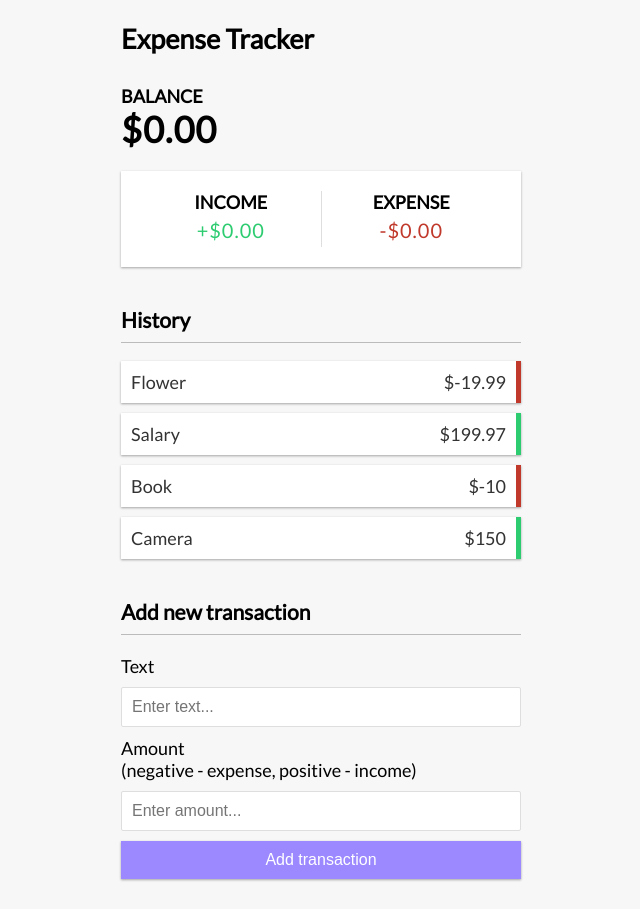
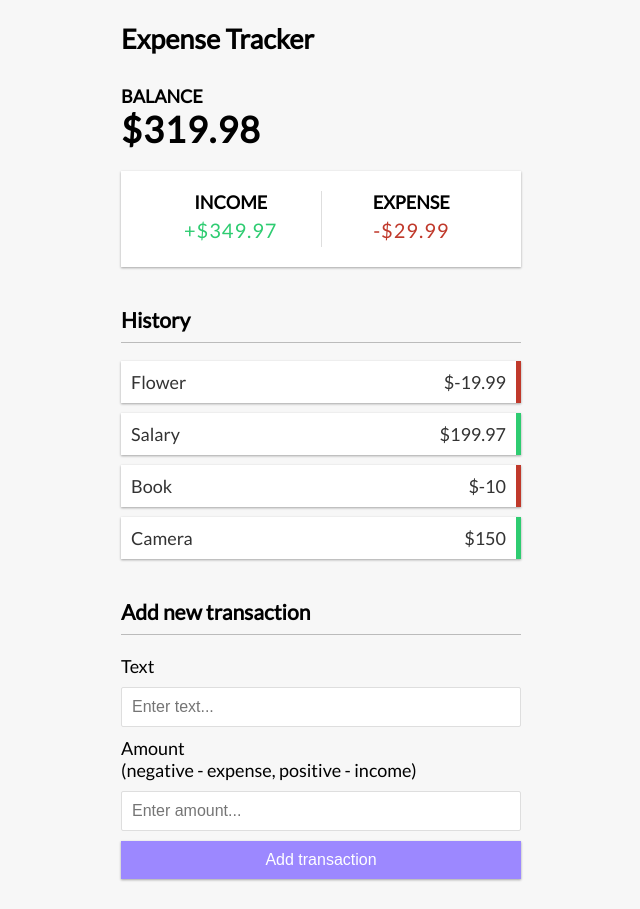
Before and after one commit to Moazam05/vue-js-expense-tracker, a Vue app: page / in a window 1280 px wide. Shown: the whole page, without its empty margins (319-959 px from the left). Built offline with nearby package versions, Linux system fonts and the light colour scheme.

Commit message:
balance and expense show

```diff
--- a/src/App.vue
+++ b/src/App.vue
@@ -1,8 +1,8 @@
 <template>
   <Header />
   <div class="container">
-    <Balance />
-    <IncomeExpenses />
+    <Balance :total="total" />
+    <IncomeExpenses :income="income" :expenses="expenses" />
     <TransactionList :transactions="transactions" />
     <AddTransaction />
   </div>
@@ -15,7 +15,7 @@ import IncomeExpenses from "./components/IncomeExpenses.vue";
 import TransactionList from "./components/TransactionList.vue";
 import AddTransaction from "./components/AddTransaction.vue";
 
-import { ref } from "vue";
+import { ref, computed } from "vue";
 
 const transactions = ref([
   { id: 1, text: "Flower", amount: -19.99 },
@@ -23,4 +23,34 @@ const transactions = ref([
   { id: 3, text: "Book", amount: -10 },
   { id: 4, text: "Camera", amount: 150 },
 ]);
+
+// Get total
+const total = computed(() => {
+  return transactions.value
+    .reduce((acc, item) => {
+      return acc + item.amount;
+    }, 0)
+    .toFixed(2);
+});
+
+// Get income
+const income = computed(() => {
+  return transactions.value
+    .filter((item) => item.amount > 0)
+    .reduce((acc, item) => {
+      return acc + item.amount;
+    }, 0)
+    .toFixed(2);
+});
+
+// Get expenses
+const expenses = computed(() => {
+  return (
+    transactions.value
+      .filter((item) => item.amount < 0)
+      .reduce((acc, item) => {
+        return acc + item.amount;
+      }, 0) * -1
+  ).toFixed(2);
+});
 </script>
--- a/src/components/Balance.vue
+++ b/src/components/Balance.vue
@@ -1,7 +1,15 @@
 <template>
   <h4>Balance</h4>
-  <h1 id="balance">$0.00</h1>
+  <h1 id="balance">${{ total }}</h1>
 </template>
+
+<script setup>
+import { defineProps } from "vue";
+
+const props = defineProps({
+  total: String,
+});
+</script>
 
 <script>
 export default {
--- a/src/components/IncomeExpenses.vue
+++ b/src/components/IncomeExpenses.vue
@@ -11,6 +11,15 @@
   </div>
 </template>
 
+<script setup>
+import { defineProps } from "vue";
+
+const props = defineProps({
+  income: String,
+  expenses: String,
+});
+</script>
+
 <script>
 export default {
   name: "IncomeExpenses",
```
